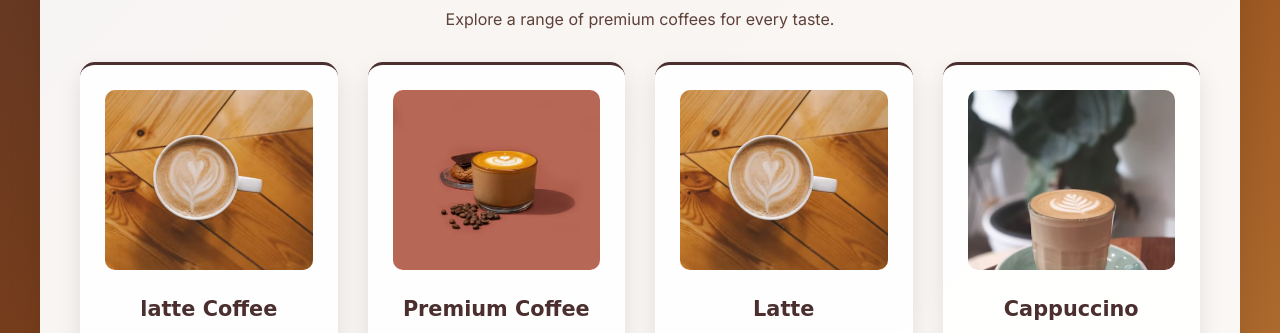
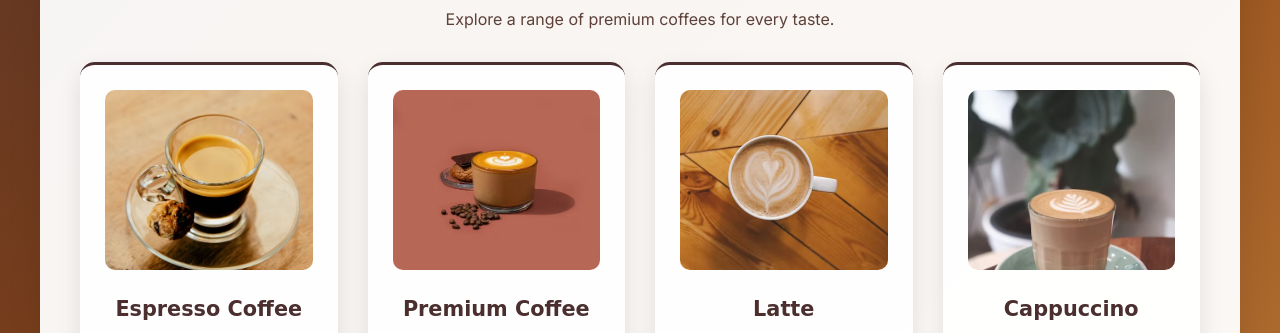
Before and after one commit to Omar-gamal188/Cafe_menu, a website: page html/coffee.html in a window 1280 px wide. Shown: the part 611-944 px from the top of the page. Drawn offline with Linux system fonts and the light colour scheme; a web font is replaced by a local one.

Commit message:
update coffee section images and styles

```diff
--- a/html/coffee.html
+++ b/html/coffee.html
@@ -26,8 +26,8 @@
         <p>Explore a range of premium coffees for every taste.</p>
         <div class="menu-grid">
             <div class="coffee-item">
-                <img src="../image/Latte.avif" alt="latte Coffee">
-                <h3>latte Coffee</h3>
+                <img src="../image/Espresso.avif" alt="Espresso Coffee">
+                <h3>Espresso Coffee</h3>
                 <p>Rich and aromatic blends to start your day.</p>
             </div>
               <div class="coffee-item">
```
